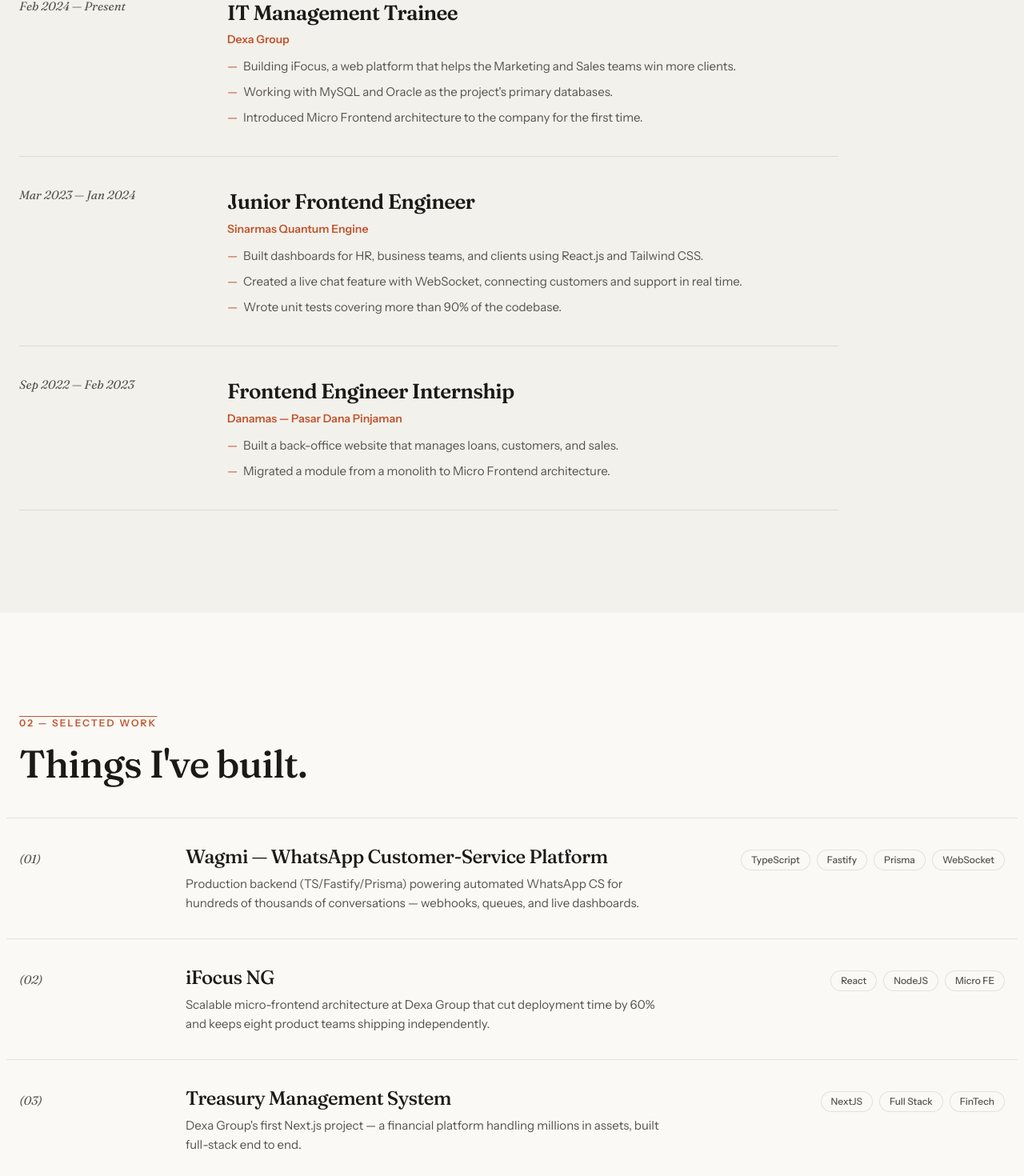
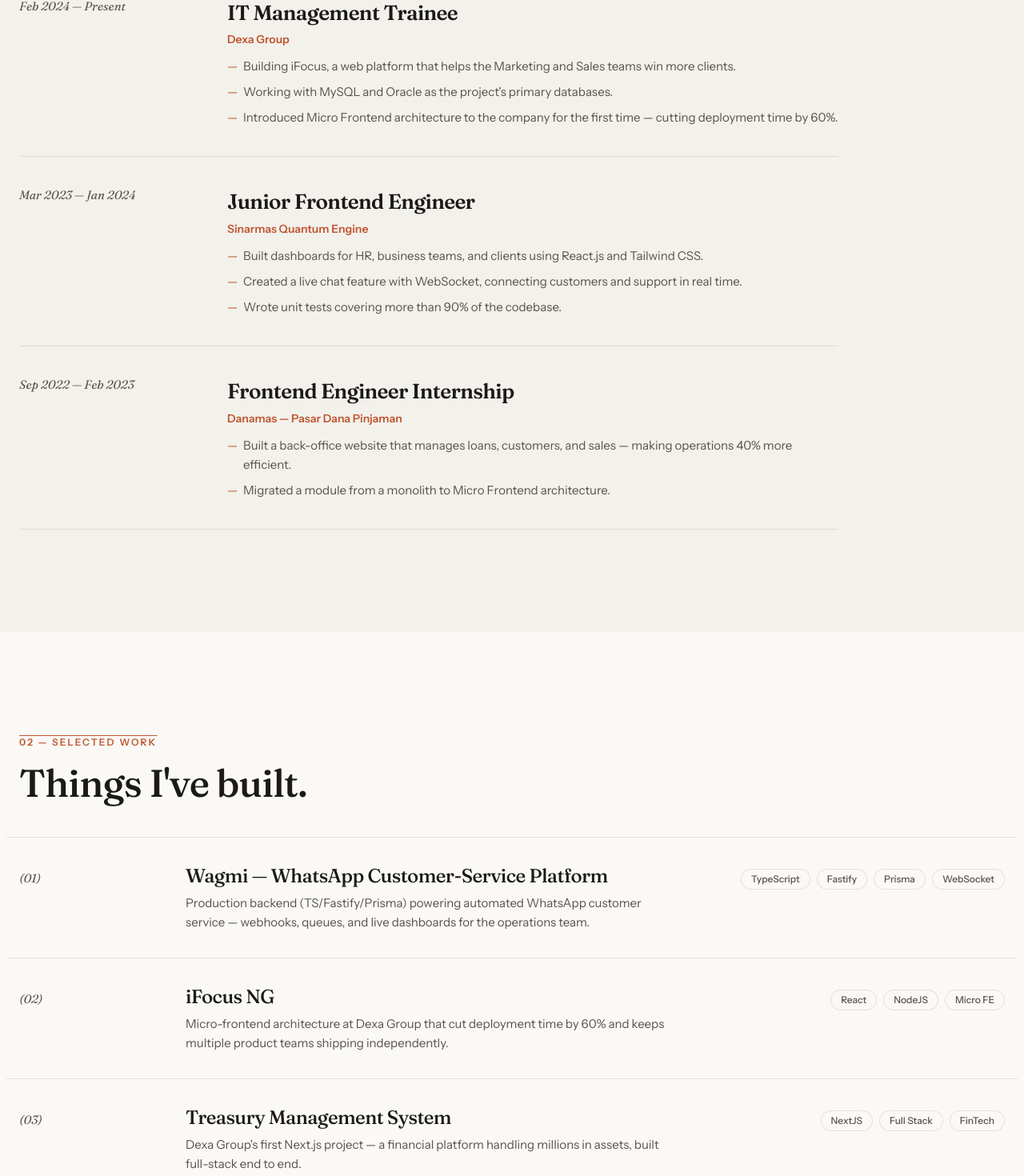
Before and after one commit to mferdiyanzah/mfyz, a React (Vite) app: page / in a window 1280 px wide. Shown: the part 1176-2646 px from the top of the page at 80% size. Built offline with nearby package versions, Linux system fonts and the light colour scheme.

Commit message:
feat: tambah metrics ke experience & projects

```diff
--- a/src/data/projects.ts
+++ b/src/data/projects.ts
@@ -11,13 +11,13 @@
   {
     title: "Wagmi — WhatsApp Customer-Service Platform",
     description:
-      "Production backend (TS/Fastify/Prisma) powering automated WhatsApp CS for hundreds of thousands of conversations — webhooks, queues, and live dashboards.",
+      "Production backend (TS/Fastify/Prisma) powering automated WhatsApp customer service — webhooks, queues, and live dashboards for the operations team.",
     technologies: ["TypeScript", "Fastify", "Prisma", "WebSocket"],
   },
   {
     title: "iFocus NG",
     description:
-      "Scalable micro-frontend architecture at Dexa Group that cut deployment time by 60% and keeps eight product teams shipping independently.",
+      "Micro-frontend architecture at Dexa Group that cut deployment time by 60% and keeps multiple product teams shipping independently.",
     technologies: ["React", "NodeJS", "Micro FE"],
   },
   {
--- a/src/pages/Home/index.tsx
+++ b/src/pages/Home/index.tsx
@@ -150,7 +150,7 @@
                   </li>
                   <li className="pl-5 relative before:content-['—'] before:absolute before:left-0 before:text-rust">
                     Introduced Micro Frontend architecture to the company for the
-                    first time.
+                    first time — cutting deployment time by 60%.
                   </li>
                 </ul>
               </div>
@@ -199,7 +199,7 @@
                 <ul className="flex flex-col gap-2 text-[15px] text-ink-soft">
                   <li className="pl-5 relative before:content-['—'] before:absolute before:left-0 before:text-rust">
                     Built a back-office website that manages loans, customers,
-                    and sales.
+                    and sales — making operations 40% more efficient.
                   </li>
                   <li className="pl-5 relative before:content-['—'] before:absolute before:left-0 before:text-rust">
                     Migrated a module from a monolith to Micro Frontend
```
